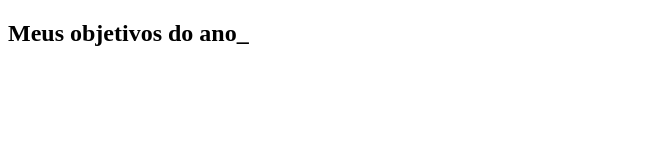
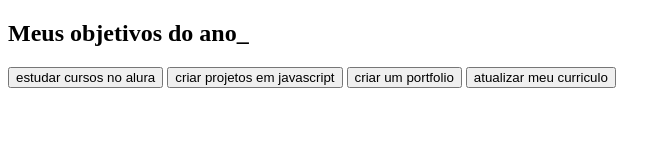
Before and after one commit to ithinho/projeto-de-vida---3c, a plain HTML site: page index.html in a window 1280 px wide. Shown: the whole page, without its empty margins (0-671 px from the left). Drawn offline with Linux system fonts and the light colour scheme.

Commit message:
blblabla

```diff
--- a/index.html
+++ b/index.html
@@ -10,6 +10,10 @@
   <section class="conteudo-principal">
     <h2 class="titulo-principal">Meus objetivos do ano_</h2>
   <div class="botoes">
+    <button class="botao">estudar cursos no alura</button>
+    <button class="botao">criar projetos em javascript</button>
+    <button class="botao">criar um portfolio</button>
+    <button class="botao">atualizar meu curriculo</button>
 
   </div>
   </section>
```
